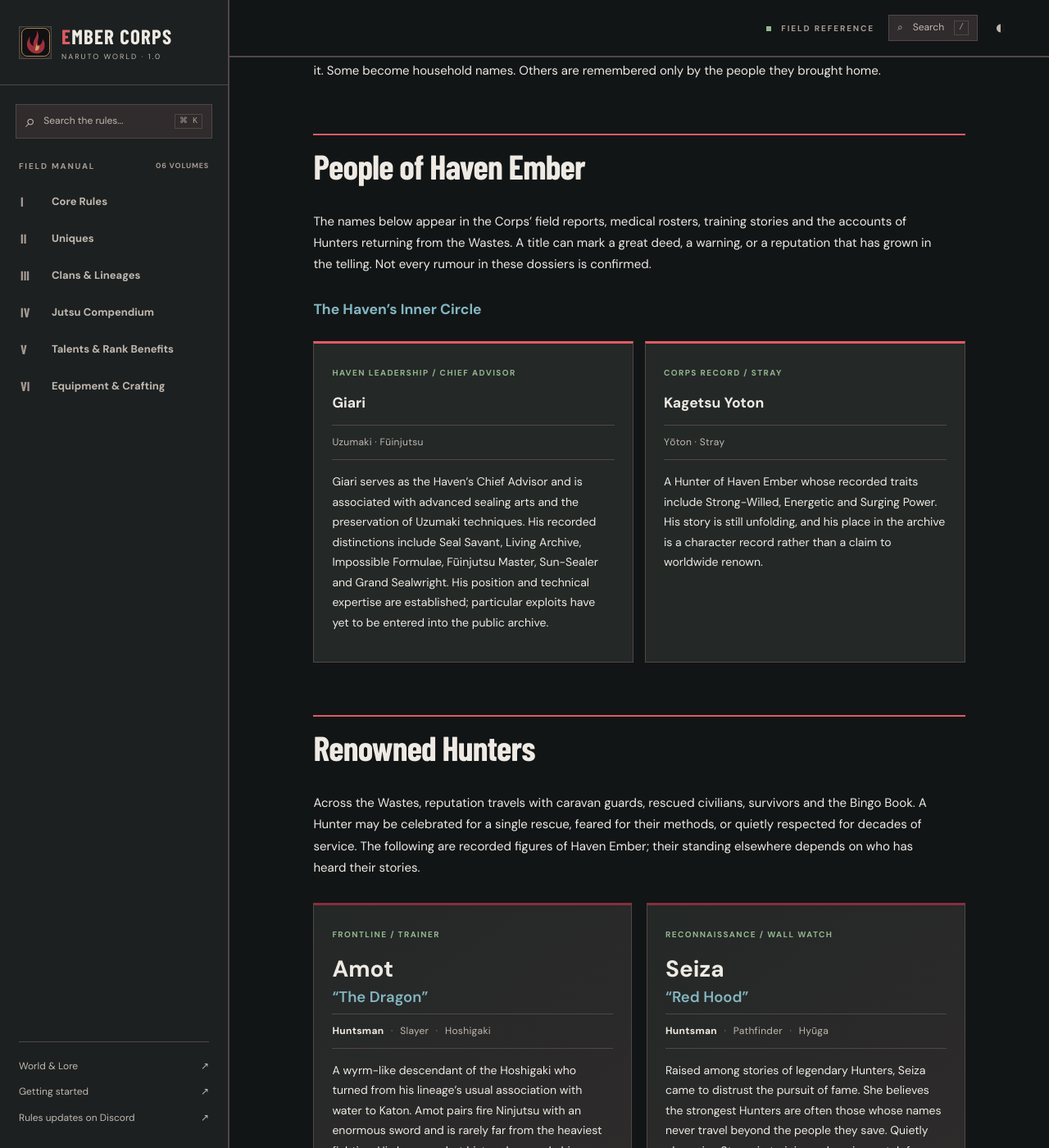
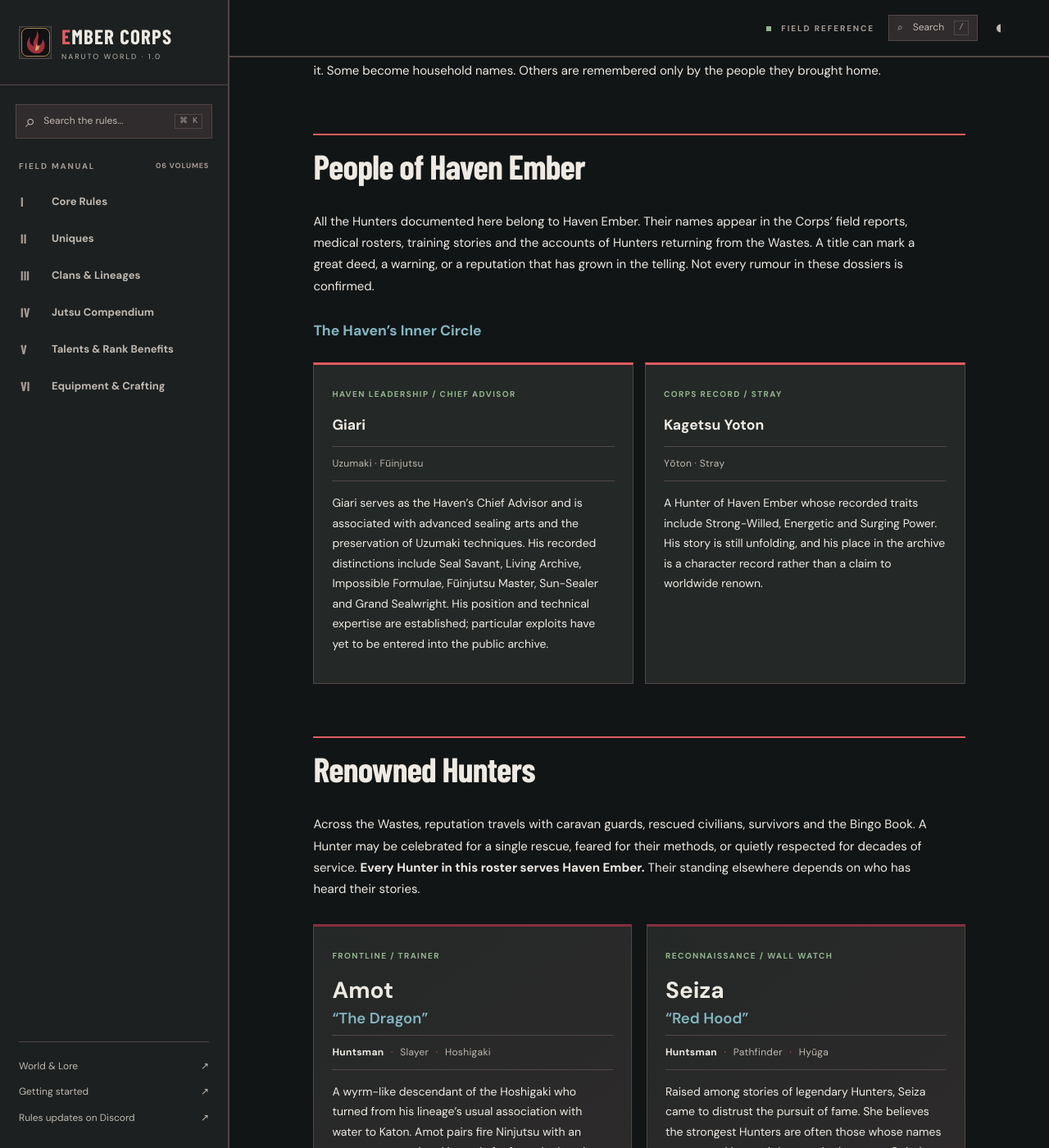
Before and after one commit to EvilbAz/NarutoWorld---The-Ember-Corps, a Jekyll site: the page built from lore.md, in a window 1280 px wide and 1400 px high, scrolled down 2297 px. Shown: the whole window at 82% size. Built offline with Jekyll 4.4.1, drawn with Linux system fonts in a browser that asks for light colours; some web fonts are replaced; some of the changed text lies outside the part shown.

Commit message:
Clarify every Hunter dossier belongs to Haven Ember

```diff
--- a/lore.md
+++ b/lore.md
@@ -46,7 +46,7 @@ A Hunter's reputation is built through what they do, who survives to tell the st
 ## People of Haven Ember
 {:#people}
 
-The names below appear in the Corps’ field reports, medical rosters, training stories and the accounts of Hunters returning from the Wastes. A title can mark a great deed, a warning, or a reputation that has grown in the telling. Not every rumour in these dossiers is confirmed.
+All the Hunters documented here belong to Haven Ember. Their names appear in the Corps’ field reports, medical rosters, training stories and the accounts of Hunters returning from the Wastes. A title can mark a great deed, a warning, or a reputation that has grown in the telling. Not every rumour in these dossiers is confirmed.
 
 ### The Haven’s Inner Circle
 
@@ -58,7 +58,7 @@ The names below appear in the Corps’ field reports, medical rosters, training
 ## Renowned Hunters
 {:#reputation}
 
-Across the Wastes, reputation travels with caravan guards, rescued civilians, survivors and the Bingo Book. A Hunter may be celebrated for a single rescue, feared for their methods, or quietly respected for decades of service. The following are recorded figures of Haven Ember; their standing elsewhere depends on who has heard their stories.
+Across the Wastes, reputation travels with caravan guards, rescued civilians, survivors and the Bingo Book. A Hunter may be celebrated for a single rescue, feared for their methods, or quietly respected for decades of service. **Every Hunter in this roster serves Haven Ember.** Their standing elsewhere depends on who has heard their stories.
 
 <div class="lore-dossiers lore-roster">
 <section class="lore-dossier lore-profile" id="amot"><span class="lore-stamp">FRONTLINE / TRAINER</span><h3>Amot <span class="lore-alias">“The Dragon”</span></h3><p class="lore-profile-meta"><strong>Huntsman</strong> <span>·</span> Slayer <span>·</span> Hoshigaki</p><p>A wyrm-like descendant of the Hoshigaki who turned from his lineage’s usual association with water to Katon. Amot pairs fire Ninjutsu with an enormous sword and is rarely far from the heaviest fighting. His long combat history has made him a demanding instructor, sometimes pushing trainees beyond what they can safely manage. Arrogant and reckless though he can be, his loyalty to Haven Ember is not in question.</p></section>
@@ -74,7 +74,7 @@ Across the Wastes, reputation travels with caravan guards, rescued civilians, su
 
 ### Names Beyond the Dossiers
 
-The **Ember Lord** is remembered in Corps accounts as the Hunter who stopped Ikidomari’s near-frenzy. **Genzo Arakane** belongs to the same generation as Ikidomari. Their full biographies, along with the names and deeds of famous Hunters from other Havens, remain to be documented rather than invented here.
+The **Ember Lord**, a figure of Haven Ember, is remembered in Corps accounts as the Hunter who stopped Ikidomari’s near-frenzy. **Genzo Arakane** belongs to the same generation as Ikidomari. Their full biographies, along with the names and deeds of famous Hunters from other Havens, remain to be documented rather than invented here.
 
 ### The Bingo Book
 
```
